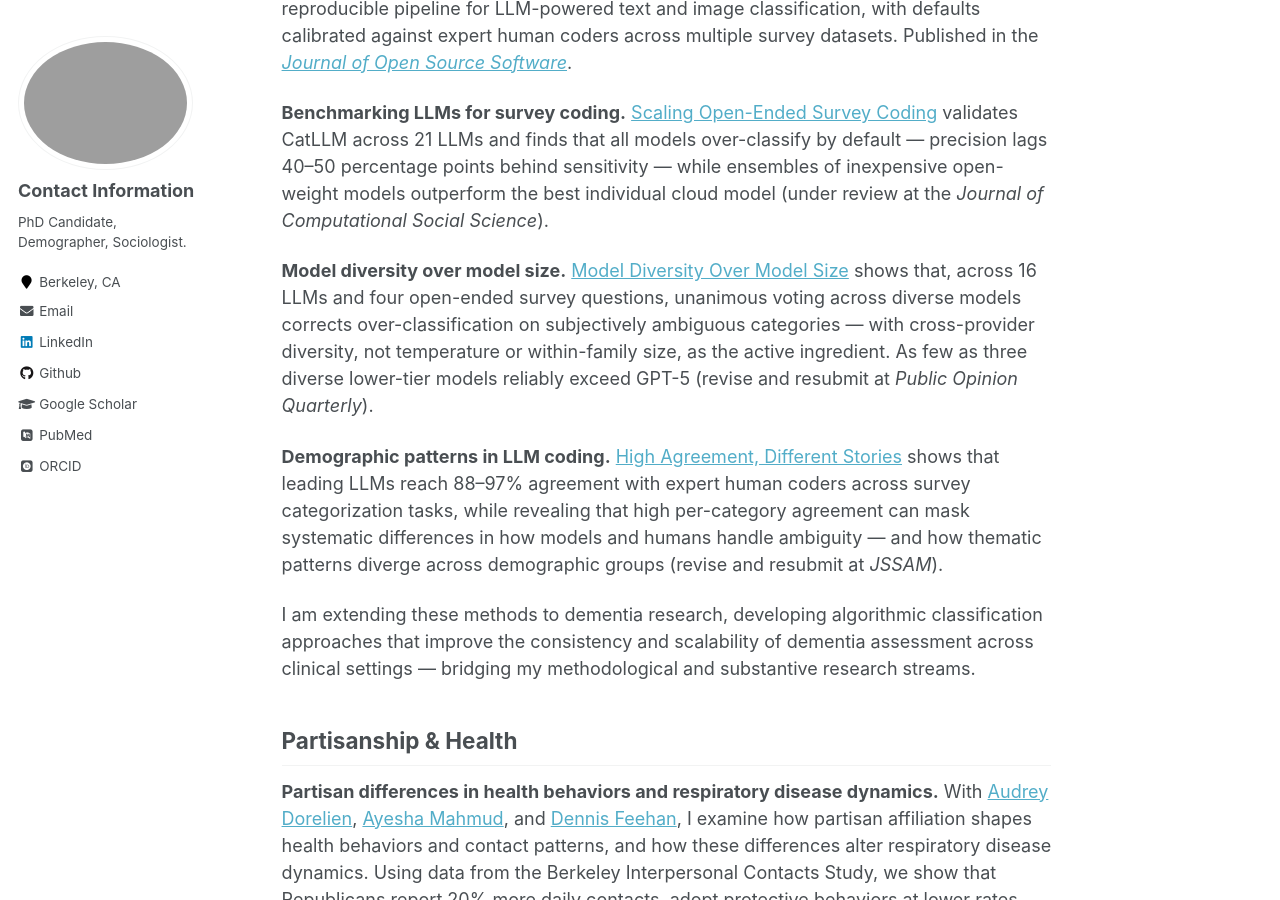
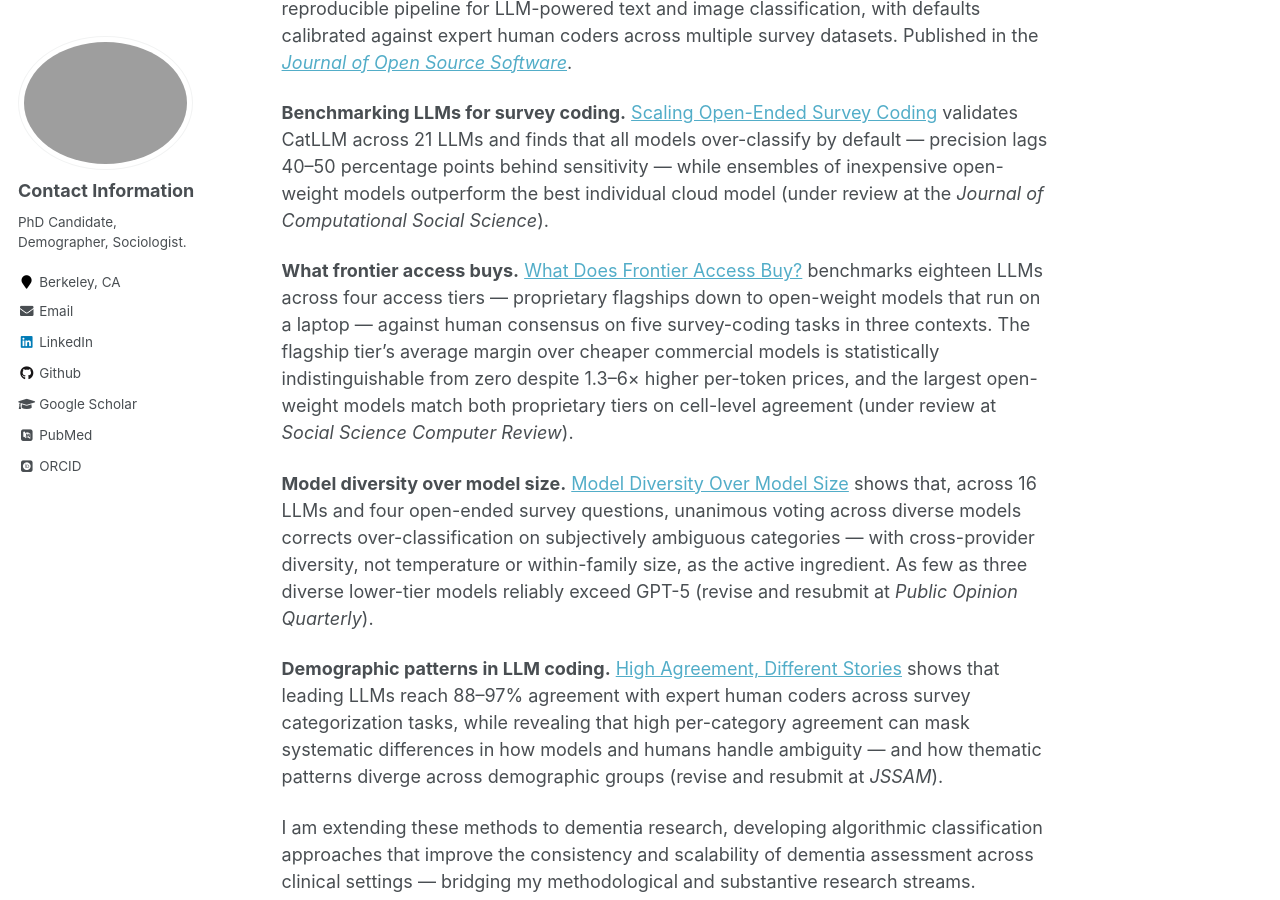
Before and after one commit to chrissoria/chrissoria.github.io, a Jekyll site: the page built from _pages/research.md, in a window 1280 px wide and 900 px high, scrolled down 1550 px. Built offline with Jekyll 4.4.1, drawn with Linux system fonts in a browser that asks for light colours; some web fonts are replaced.

Commit message:
research: add frontier-access-tiers subsection to Computational & AI Methods
Co-Authored-By: Claude Fable 5 <noreply@anthropic.com>
Claude-Session: https://claude.ai/code/session_012NHfXjShmeAxnHZzXQjMv9

```diff
--- a/_pages/research.md
+++ b/_pages/research.md
@@ -33,6 +33,8 @@ I develop computational tools and methods that serve my substantive research on
 
 **Benchmarking LLMs for survey coding.** [Scaling Open-Ended Survey Coding](https://osf.io/preprints/socarxiv/gjvcf_v1) validates CatLLM across 21 LLMs and finds that all models over-classify by default — precision lags 40–50 percentage points behind sensitivity — while ensembles of inexpensive open-weight models outperform the best individual cloud model (under review at the *Journal of Computational Social Science*).
 
+**What frontier access buys.** [What Does Frontier Access Buy?](https://osf.io/preprints/socarxiv/5g34x_v1) benchmarks eighteen LLMs across four access tiers — proprietary flagships down to open-weight models that run on a laptop — against human consensus on five survey-coding tasks in three contexts. The flagship tier's average margin over cheaper commercial models is statistically indistinguishable from zero despite 1.3–6× higher per-token prices, and the largest open-weight models match both proprietary tiers on cell-level agreement (under review at *Social Science Computer Review*).
+
 **Model diversity over model size.** [Model Diversity Over Model Size](https://osf.io/preprints/socarxiv/er6mz_v1) shows that, across 16 LLMs and four open-ended survey questions, unanimous voting across diverse models corrects over-classification on subjectively ambiguous categories — with cross-provider diversity, not temperature or within-family size, as the active ingredient. As few as three diverse lower-tier models reliably exceed GPT-5 (revise and resubmit at *Public Opinion Quarterly*).
 
 **Demographic patterns in LLM coding.** [High Agreement, Different Stories](https://osf.io/preprints/socarxiv/85kyd_v1) shows that leading LLMs reach 88–97% agreement with expert human coders across survey categorization tasks, while revealing that high per-category agreement can mask systematic differences in how models and humans handle ambiguity — and how thematic patterns diverge across demographic groups (revise and resubmit at *JSSAM*).
```
